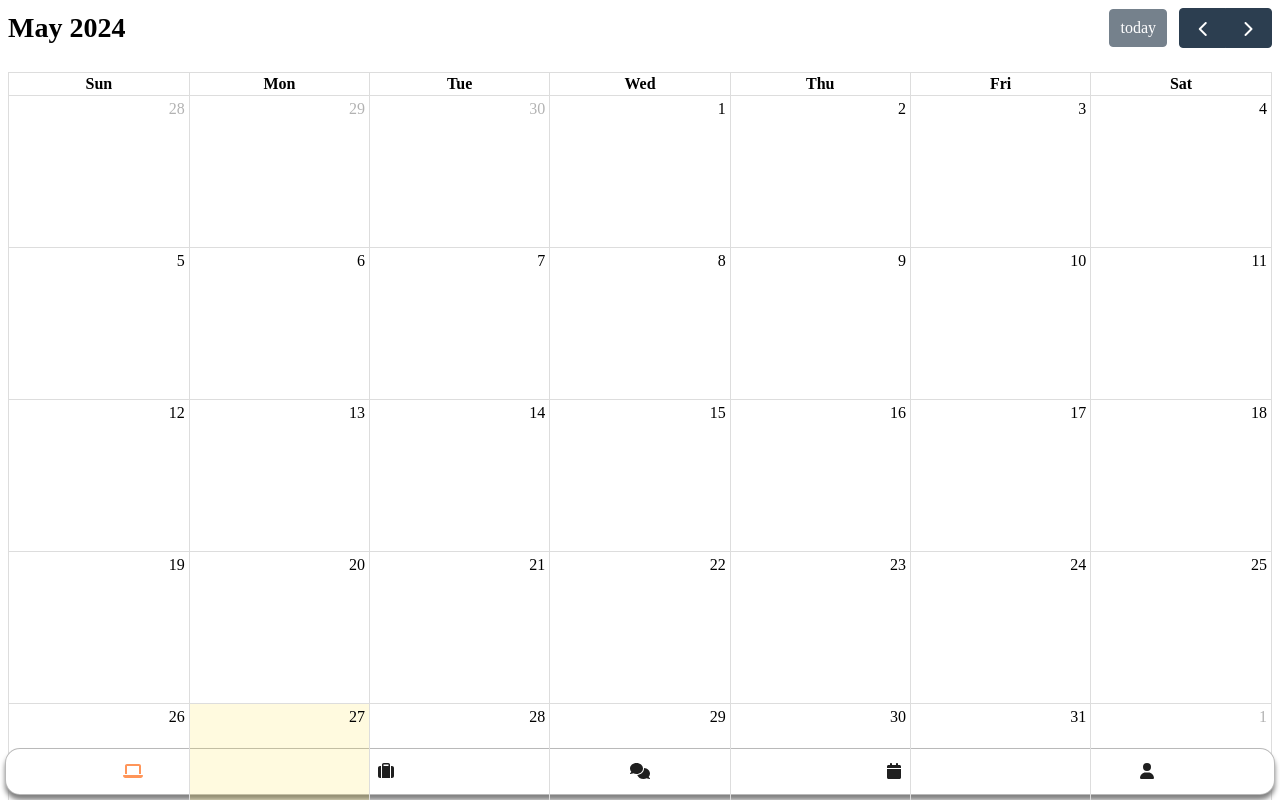
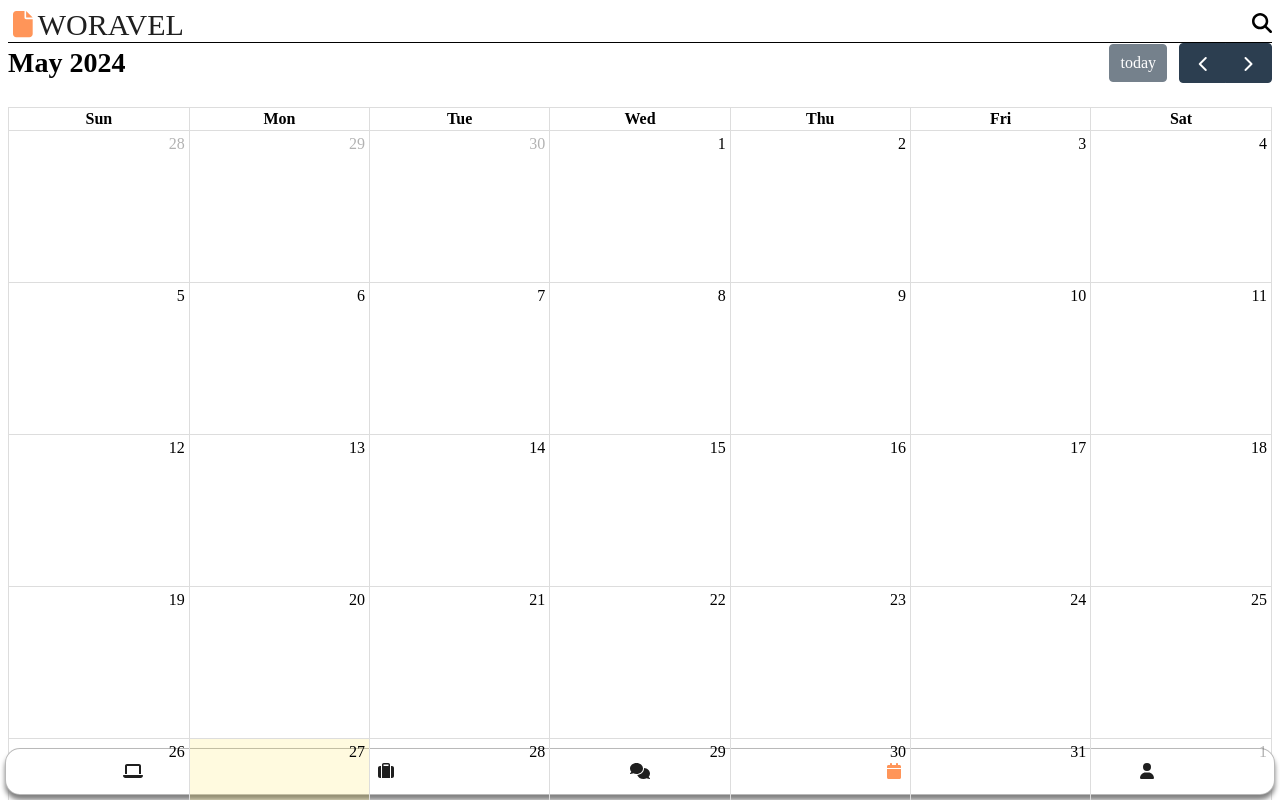
Before and after one commit to Olrlokr/woravel-FE, a React (Create React App) app: page /calendar in a window 1280 px wide. Shown: the top 800 px of the page. Built offline with nearby package versions, Linux system fonts and the light colour scheme.

Commit message:
240529 detail UI

```diff
--- a/package.json
+++ b/package.json
@@ -4,6 +4,7 @@
   "private": true,
   "dependencies": {
     "@fortawesome/fontawesome-svg-core": "^6.5.2",
+    "@fortawesome/free-regular-svg-icons": "^6.5.2",
     "@fortawesome/free-solid-svg-icons": "^6.5.2",
     "@fortawesome/react-fontawesome": "^0.2.2",
     "@fullcalendar/core": "^6.1.13",
--- a/src/App.js
+++ b/src/App.js
@@ -7,12 +7,14 @@ import Community from "./pages/Community";
 import Travel from "./pages/Travel";
 import Mypage from "./pages/Mypage";
 import PlaceDetail from "./assets/PlaceDetail";
+import Header from "./components/Header";
 
 
 function App() {
   return (
     <div className="App">
       <BrowserRouter>
+      <Header/>
       <Routes>
         <Route path = "/" element ={<Main/>} />
         <Route path ="/*" element = {<NotFound/>}/>
--- a/src/assets/FontAwesome.jsx
+++ b/src/assets/FontAwesome.jsx
@@ -6,7 +6,14 @@ import { faSuitcase } from "@fortawesome/free-solid-svg-icons";
 import { faComments } from "@fortawesome/free-solid-svg-icons"
 import { faCalendar } from "@fortawesome/free-solid-svg-icons";
 import { faUser } from "@fortawesome/free-solid-svg-icons";
+import { faMagnifyingGlass } from "@fortawesome/free-solid-svg-icons";
+import { faFile } from "@fortawesome/free-solid-svg-icons";
+import { faBookmark as faBookmarkSolid } from '@fortawesome/free-solid-svg-icons';
+import { faBookmark as faBookmarkRegular } from '@fortawesome/free-regular-svg-icons';
+import { faMessage } from "@fortawesome/free-regular-svg-icons";
+import { faShareNodes } from "@fortawesome/free-solid-svg-icons";
 
 
 
-library.add(faHouse,faLaptop,faSuitcase,faComments,faCalendar,faUser );
+
+library.add(faHouse,faLaptop,faSuitcase,faComments,faCalendar,faUser,faMagnifyingGlass,faFile,faMessage,faShareNodes,faBookmarkSolid,faBookmarkRegular);
--- a/src/assets/PlaceDetail.jsx
+++ b/src/assets/PlaceDetail.jsx
@@ -1,22 +1,25 @@
-import React from 'react'
-import '../styles/woravel.css'
+import React, { useState } from 'react'
+import '../styles/main.css'
 import { useLocation } from 'react-router-dom'
 import { FontAwesomeIcon } from '@fortawesome/react-fontawesome';
 
 
+
 export default function PlaceDetail() {
   const {state} = useLocation();
+  const [savePlace,setSavePlace] = useState(0);
+
+  const toggleSavePlace = () => {
+    setSavePlace(prevSavePlace => (prevSavePlace === 0 ? 1 : 0));
+  };
+
 
 
   return (
     <div className='place-detail-wrapper'>
-      <div className ="place-detail-header">
-        <h2 >Woravel  -- </h2>
-        <FontAwesomeIcon icon ="magnifying-glass" size="2x" style={{verticalAlign:"center", margin:"17px 15px"}}/>
-      </div>
       <div className = "place-img-wrapper">
       {state.img_src.map((src, index) => (
-          <img key={index} src={src} style={{ width: "413px", height: "197px" }} alt={`${index}`}/>
+          <img key={index} src={src} style={{ width: "100%", height: "197px" }} alt={`${index}`}/>
         ))}
       </div>
 
@@ -24,9 +27,22 @@ export default function PlaceDetail() {
         <div className ="name-saved-wrapper">
           <div className = "place-name-wrapper" style={{ marginTop: "20px",fontSize:"20px", fontWeight:"bold"}}>{state.name}</div>
           <div clasName = "place-saved-wrpper" style={{display:"flex"}}>
-            <div className = "detail-icon-wrapper"><FontAwesomeIcon icon = "message"/></div>
-            <div className = "detail-icon-wrapper"><FontAwesomeIcon icon="share-nodes"/></div>
-            <div className = "detail-icon-wrapper"><FontAwesomeIcon icon ="bookmark"/></div>
+            <div className = "detail-icon-wrapper">
+            <FontAwesomeIcon icon="fa-regular fa-message"
+              size = "2x"/>
+
+              </div>
+            <div className = "detail-icon-wrapper">
+              <FontAwesomeIcon icon="share-nodes"
+              size = "2x"/>
+              </div>
+            <div className = "detail-icon-wrapper" onClick={toggleSavePlace}>
+              {savePlace === 0 ? (
+                <FontAwesomeIcon icon={['far', 'bookmark']} size="2x" />
+              ) : (
+                <FontAwesomeIcon icon={['fas', 'bookmark']} size="2x" />
+              )}
+              </div>
           </div>
         </div>
         <div> {state.address} </div>
--- a/src/components/Footer.jsx
+++ b/src/components/Footer.jsx
@@ -1,12 +1,30 @@
 import { FontAwesomeIcon } from '@fortawesome/react-fontawesome';
-import React, { useState } from 'react'
+import React, { useEffect, useState } from 'react'
 import { Link } from 'react-router-dom'
-import '../styles/footer.css'
+import '../styles/layout.css'
 import "../assets/FontAwesome";
+import { useLocation } from 'react-router-dom';
 
 export default function Footer() {
 
+    const location = useLocation();
+
+
+
     const [activeNav, setActiveNav] = useState(1);
+
+    useEffect (()=> {
+        console.log("this is location:", location);
+
+        if (location.pathname === '/travel') setActiveNav(2);
+        else if (location.pathname ==='/community') setActiveNav(3);
+        else if (location.pathname ==="/calendar") setActiveNav(4);
+        else if (location.pathname ==="/mypage") setActiveNav(5);
+        else setActiveNav(1);
+    },[location])
+
+
+
   return (
     <div className ='footer-wrap'>
         <Link to="/" className="nav-link" onClick={() => setActiveNav(1)}>
--- a/src/components/Header.jsx
+++ b/src/components/Header.jsx
@@ -1,9 +1,28 @@
 import React from 'react'
+import "../assets/FontAwesome";
+import '../styles/layout.css'
+import { FontAwesomeIcon } from '@fortawesome/react-fontawesome';
+import { Link } from 'react-router-dom';
 
 export default function Header() {
   return (
-    <div className='header'>
-
+    <div className='header-wrap'>
+      <div className ="logo-wrapper" >
+        <Link to="/" className="main-link">
+        <FontAwesomeIcon
+        icon ="file"
+        size="sm"
+        className="logo-icon-wrapper"
+        />
+        WORAVEL
+        </Link>
+      </div>
+      <div className = "search-icon-wrapper" >
+        <FontAwesomeIcon
+        icon ="magnifying-glass"
+        size='lg'
+        className=""/>
+      </div>
     </div>
   )
 }
--- a/src/styles/footer.css
+++ b/src/styles/layout.css
@@ -1,5 +1,6 @@
+/* header, footer layout css */
 
-
+/* Header */
 .footer-wrap{
     background-color: #fff;
     position: fixed;
@@ -23,6 +24,33 @@
     line-height: 45px;
 }
 
+.main-link{
+    color:#1f1f1f;
+    text-decoration: none;
+
+}
+
 .active {
     color: #FF9559;
-  }
+}
+
+
+/* Header */
+.header-wrap{
+    display: flex;
+    justify-content: space-between;
+    border-bottom: 1px solid #000;
+}
+
+.logo-wrapper{
+    font-size: 30px;
+}
+
+.search-icon-wrapper{
+    padding-top: 5px;
+}
+
+.logo-icon-wrapper{
+    padding: 0px 5px;
+    color: #FF9559;
+}
--- a/src/styles/main.css
+++ b/src/styles/main.css
@@ -1,14 +1,7 @@
-
-
 .main-page-wrapper{
     width:100%;
     margin-bottom: 60px;
 }
-
-
-
-
-
 
 .attraction-wrapper{
     margin:10px;
@@ -27,3 +20,40 @@
 .attraction-img-wrapper img{
     margin-right: 10px;
 }
+
+
+
+
+/* place-detail css */
+.place-detail-header{
+    display: flex;
+    justify-content: space-between;
+}
+.place-detail-header .FontAwesomeIcon {
+    margin-top:10px;
+}
+
+.place-detail-header h2{
+    font-family: "Jost", sans-serif;
+}
+
+.place-img-wrapper{
+    display:flex;
+    min-width: 100%;
+    overflow-x:scroll;
+}
+
+.name-saved-wrapper{
+    display: flex;
+    justify-content: space-between;
+}
+
+
+
+.detail-icon-wrapper{
+
+    padding:5px 5px;
+    margin:10px 2px;
+    border:1px solid #000;
+    border-radius: 100px;
+}
--- a/src/styles/woravel.css
+++ /dev/null
@@ -1,32 +0,0 @@
-
-
-
-/* place-detail css */
-.place-detail-header{
-    display: flex;
-    justify-content: space-between;
-}
-.place-detail-header .FontAwesomeIcon {
-    margin-top:10px;
-}
-
-.place-detail-header h2{
-    font-family: "Jost", sans-serif;
-}
-
-.place-img-wrapper{
-    display:flex;
-    min-width: 100%;
-    overflow-x:scroll;
-}
-
-.name-saved-wrapper{
-    display: flex;
-    justify-content: space-between;
-}
-
-
-
-.detail-icon-wrapper{
-    border : 1px solid #000;
-}
```
Also changed, not shown: 1 other file (tests, documents, lock files or other folders).
